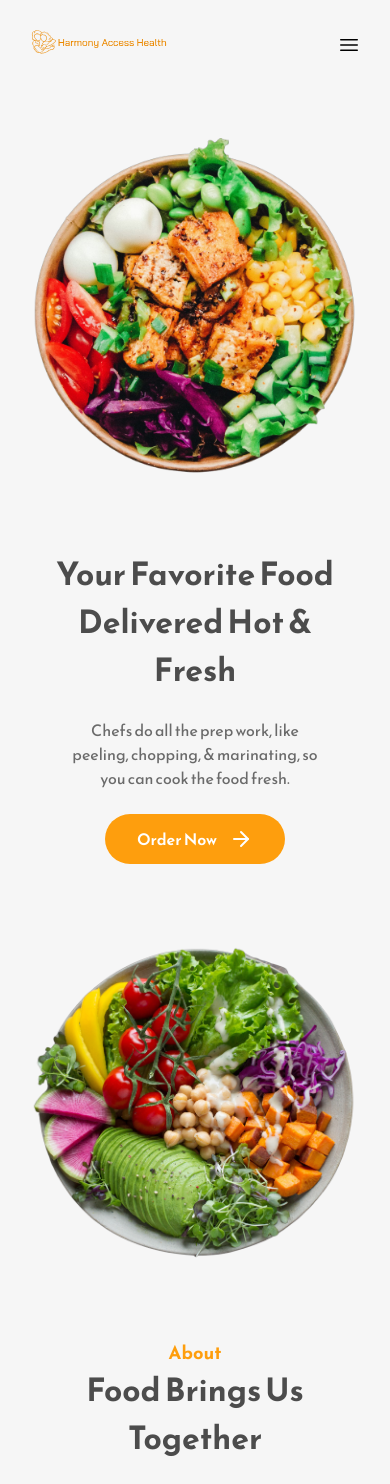
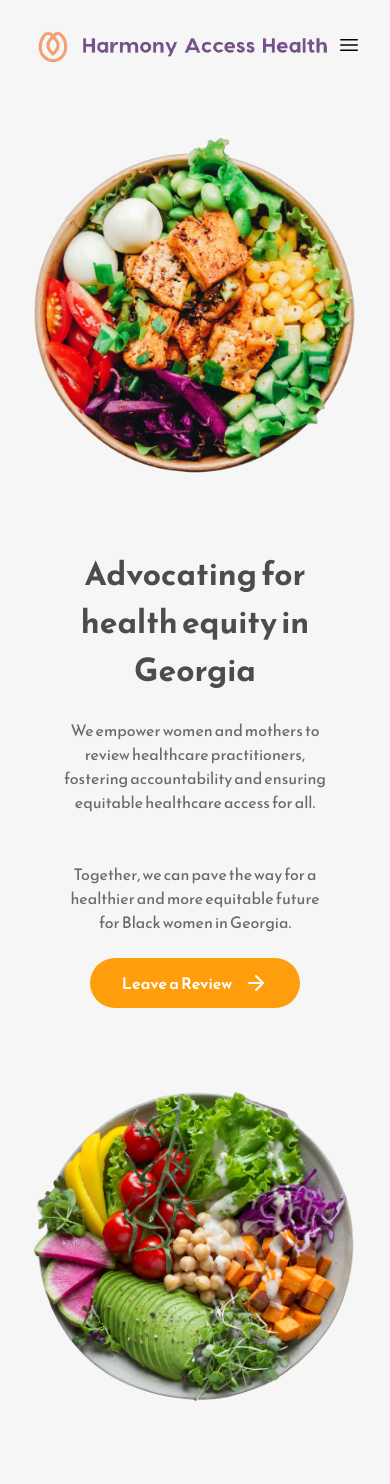
Before and after one commit to carmen-raterman/Landing-Page-Portfolio, a React (Create React App) app: page / in a window 390 px wide. Shown: the top 1484 px of the page. Built offline with nearby package versions, Linux system fonts and the light colour scheme.

Commit message:
updated home mission statement

```diff
--- a/src/App.css
+++ b/src/App.css
@@ -374,7 +374,7 @@ nav {
 
 @media (max-width: 800px) {
     .nav-logo-container {
-        max-width: 140px;
+        display: flex;
     }
 
     .navbar-links-container {
--- a/src/Components/Home.jsx
+++ b/src/Components/Home.jsx
@@ -16,15 +16,19 @@ const Home = () => {
 
         <div className="home-text-section" >
           <h1 className="primary-heading">
-            Your Favorite Food Delivered Hot & Fresh
+            Advocating for health equity in Georgia
           </h1>
 
           <p className="primary-text" >
-            Chefs do all the prep work, like peeling, chopping, & marinating, so you can cook the food fresh.
+            We empower women and mothers to review healthcare practitioners, fostering accountability and ensuring equitable healthcare access for all.
+          </p>
+
+          <p className="primary-text" >
+            Together, we can pave the way for a healthier and more equitable future for Black women in Georgia.
           </p>
 
           <button className="secondary-button" >
-            Order Now <FiArrowRight />
+            Leave a Review <FiArrowRight />
           </button>
         </div>
 
--- a/src/Components/Navbar.jsx
+++ b/src/Components/Navbar.jsx
@@ -1,6 +1,7 @@
 import React, { useState } from 'react';
 import Logo from "../Assets/Logo.svg";
 import Logo2 from "../Assets/Logo2.svg";
+import Logo3 from "../Assets/Logo3.png";
 import { BsCart2 } from "react-icons/bs";
 import { HiOutlineBars3 } from "react-icons/hi2";
 import Box from "@mui/material/Box";
@@ -48,7 +49,7 @@ const Navbar = () => {
   return (
     <nav>
       <div className="nav-logo-container">
-        <img src={Logo2} alt="" style={{ width: '300px', height: 'auto' }} />
+        <img src={Logo3} alt="" style={{ width: '500px', height: 'auto', display: 'flex', marginLeft: '0px' }} />
       </div>
 
       <div className="navbar-links-container">
```
Also changed, not shown: src/Assets/Logo3.png (added).
